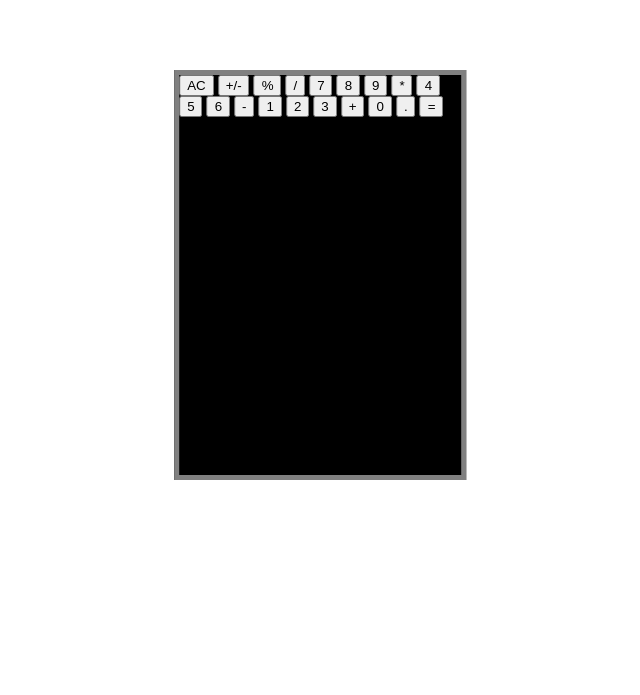
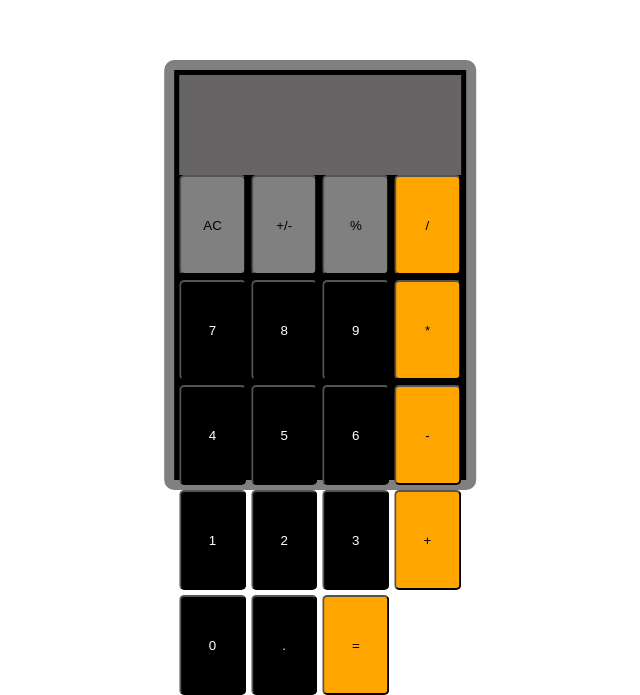
Before and after one commit to iamethanglenny/calculator-odin-project, a plain HTML site: page index.html in a window 1280 px wide. Shown: the part 125-820 px from the top of the page, without its empty margins (320-960 px from the left). Drawn offline with Linux system fonts and the light colour scheme.

Commit message:
FEAT: Add grid styling to the button-container and manual sizing to the button element to fill out the button area -- but trying to find a way to use flex

```diff
--- a/styles.css
+++ b/styles.css
@@ -7,10 +7,47 @@ body, html {
 .calc-container {
     width: 22vw;
     height: 50vh;
+    margin: 0 auto;
     background-color: black;
-    border: 5px solid grey;
+    border: 10px solid grey;
     position: absolute;
     top: 50%;
     left: 50%;
     transform: translate(-50%, -50%);
+    padding: 5px;
+    border-radius: 10px;
 }
+
+.display {
+    width: 100%;
+    height: 100px;
+    background-color: rgb(102, 100, 100);
+    box-sizing: border-box;
+}
+
+.button-container {
+    display: grid;
+    grid-template-columns: repeat(4, 1fr);
+    grid-template-rows: repeat(5, auto);
+    gap: 5px;
+
+}
+
+button {
+    border-radius: 5px;
+    height: 100px;
+    width: 100%;
+}
+
+.grey {
+    background-color: grey;
+}
+
+.orange {
+    background-color: orange;
+}
+
+.standard {
+    color: white;
+    background-color: black;
+}
```
